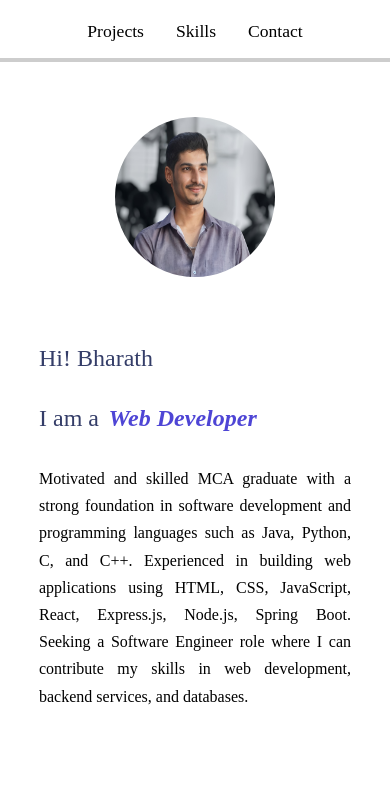
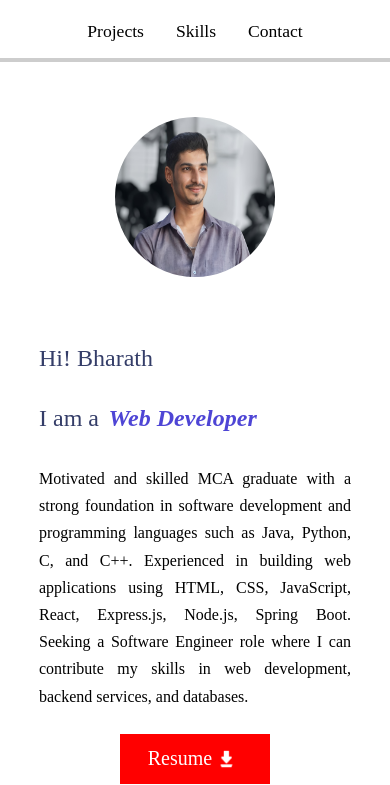
Before and after one commit to Bharaths73/Portfolio, a website: page index.html in a window 390 px wide. Shown: the part 59-844 px from the top of the page. Drawn offline with nearby package versions, Linux system fonts and the light colour scheme.

Commit message:
added resume download

```diff
--- a/index.html
+++ b/index.html
@@ -66,9 +66,9 @@
                 using HTML, CSS, JavaScript, React, Express.js, Node.js, Spring Boot. Seeking a Software Engineer role where I can
                 contribute my skills in web development, backend services, and databases.
             </div>
-            <!-- <div class="btnpink" id="btn">
-                <button class="button">Hire Me</button>
-            </div> -->
+            <div>
+                <a href="./resume/final_updated_resume.pdf" class="download-btn" id="submitbtn" type="file" download="final_updated_resume.pdf">Resume <img src="./images/downloadicon.png" width="30" height="20"/></a>
+            </div>
         </div>
 
         <div class="heroright">
--- a/port.css
+++ b/port.css
@@ -220,10 +220,30 @@ a{
     font-size:1rem;
 }
 
+.download-btn{
+    /* padding: 0.2rem 0.5rem; */
+    background-color: red;
+    color: white;
+    display: flex;
+    align-items: center;
+    justify-content: center;
+}
+
+.download-btn:hover{
+    background-color:yellowgreen;
+    width: 100px;
+    height: 40px;
+    font-size: 20px;
+}
+
+.download-container{
+
+}
+
 .card-img{
     max-width: 100%;
     height: auto;
-    border:2px;
+    border:0.3rem solid rgb(219, 157, 76,0.3);
     border-radius: 0.7rem;
     box-shadow:0px 0px 40px 0.3em rgb(219, 157, 76);
 }
@@ -547,6 +567,9 @@ footer{
         row-gap: 5rem;
         margin-bottom: 0;
     }
+    .download-btn{
+        margin: auto;
+    }
     .skillcontainer{
         display: flex;
         flex-direction: column;
```
Also changed, not shown: images/downloadicon.png (added), 1 other file.
